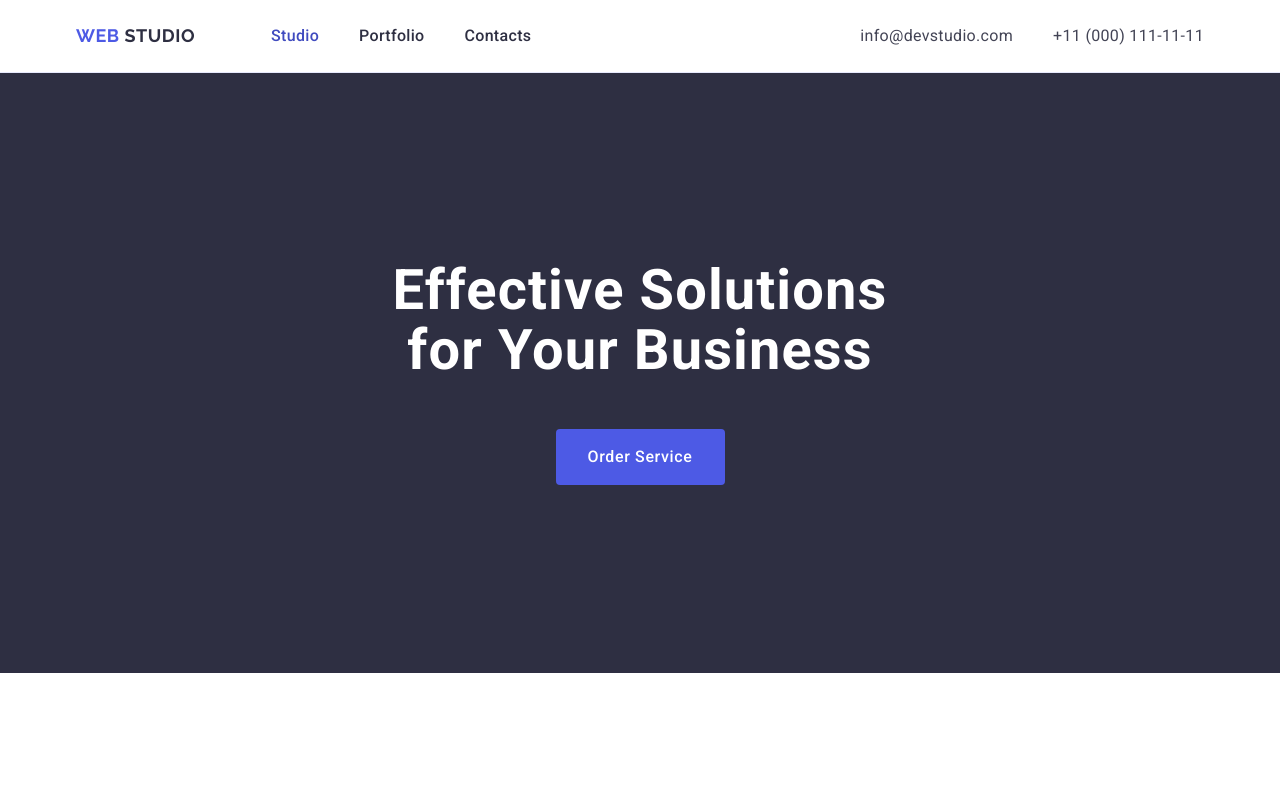
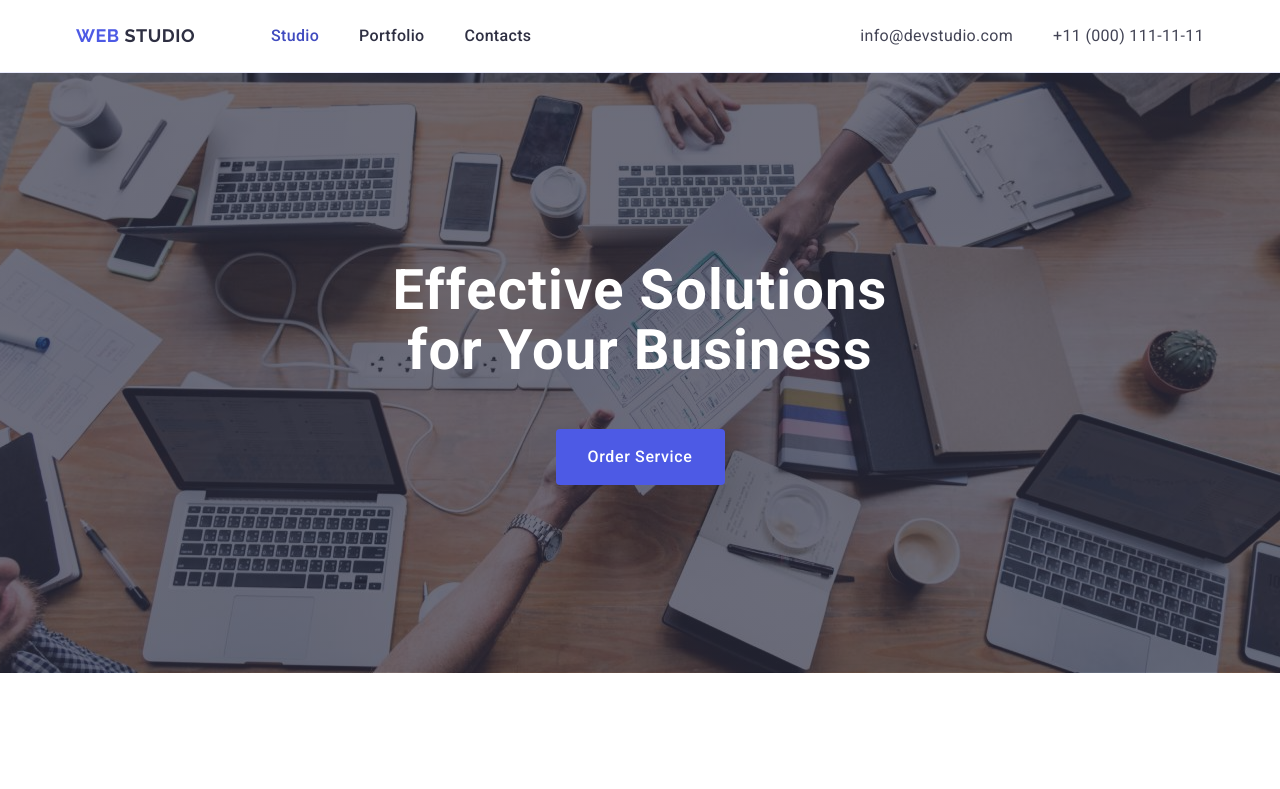
Before and after one commit to eilerbit/goit-markup-hw-04, a plain HTML site: page index.html in a window 1280 px wide. Shown: the top 789 px of the page. Drawn offline with nearby package versions, Linux system fonts and the light colour scheme.

Commit message:
[+] Add First Section fixes

```diff
--- a/css/styles.css
+++ b/css/styles.css
@@ -90,10 +90,6 @@ header {
     gap: 40px;
 }
 
-/* .nav-link::before {
-    color: #2e2f42
-} */
-
 .nav-link {
     display: block;
     padding: 24px 0;
@@ -159,6 +155,12 @@ header {
 .slogan {
     background-color: #2e2f42;
     padding: 188px 0 188px;
+    max-width: 1440px;
+    background-image: linear-gradient(rgba(46, 47, 66, 0.7), rgba(46, 47, 66, 0.7)), url(../images/people-office.jpg);
+    background-repeat: no-repeat;
+    background-size: cover;
+    background-position: center;
+    transition: background-color 250ms cubic-bezier(0.4, 0, 0.2, 1);
 }
 
 .slogan-header {
```
Also changed, not shown: images/people-office.jpg (renamed from images/people-office 1.jpg).
